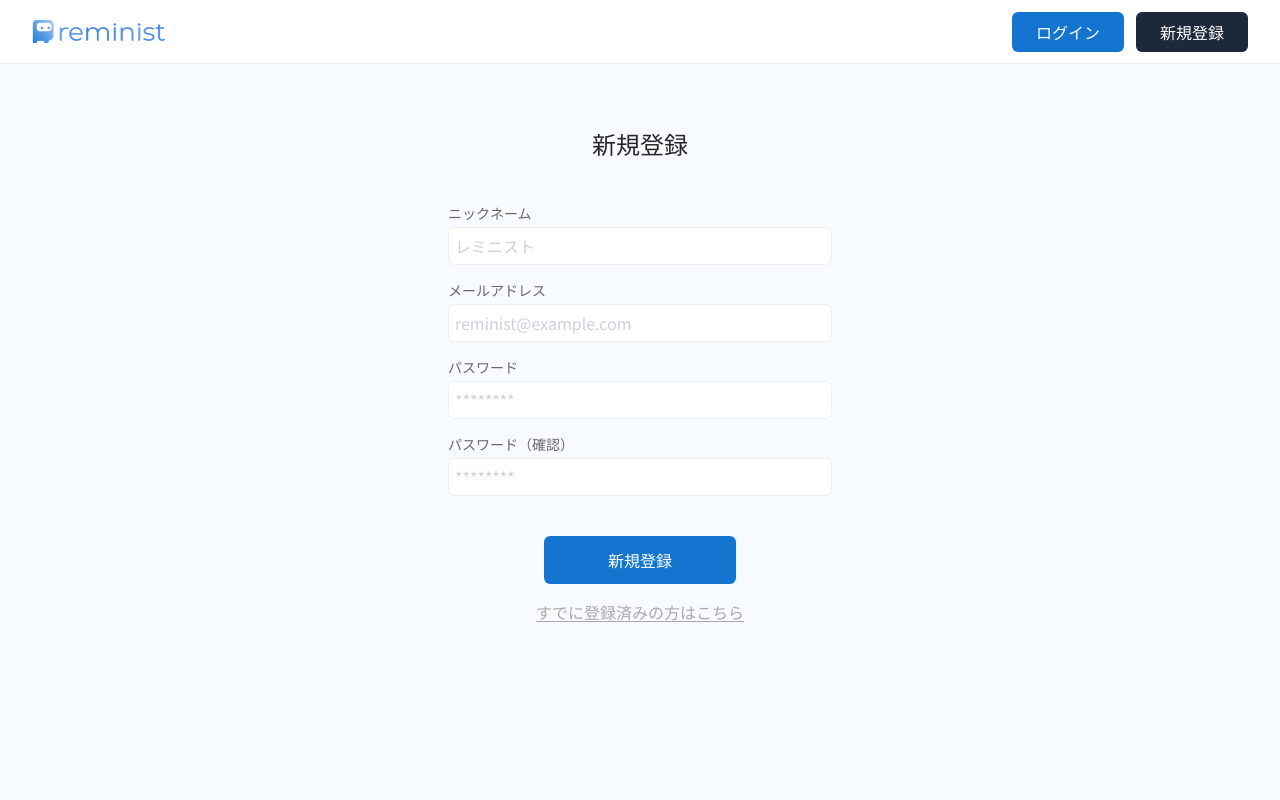
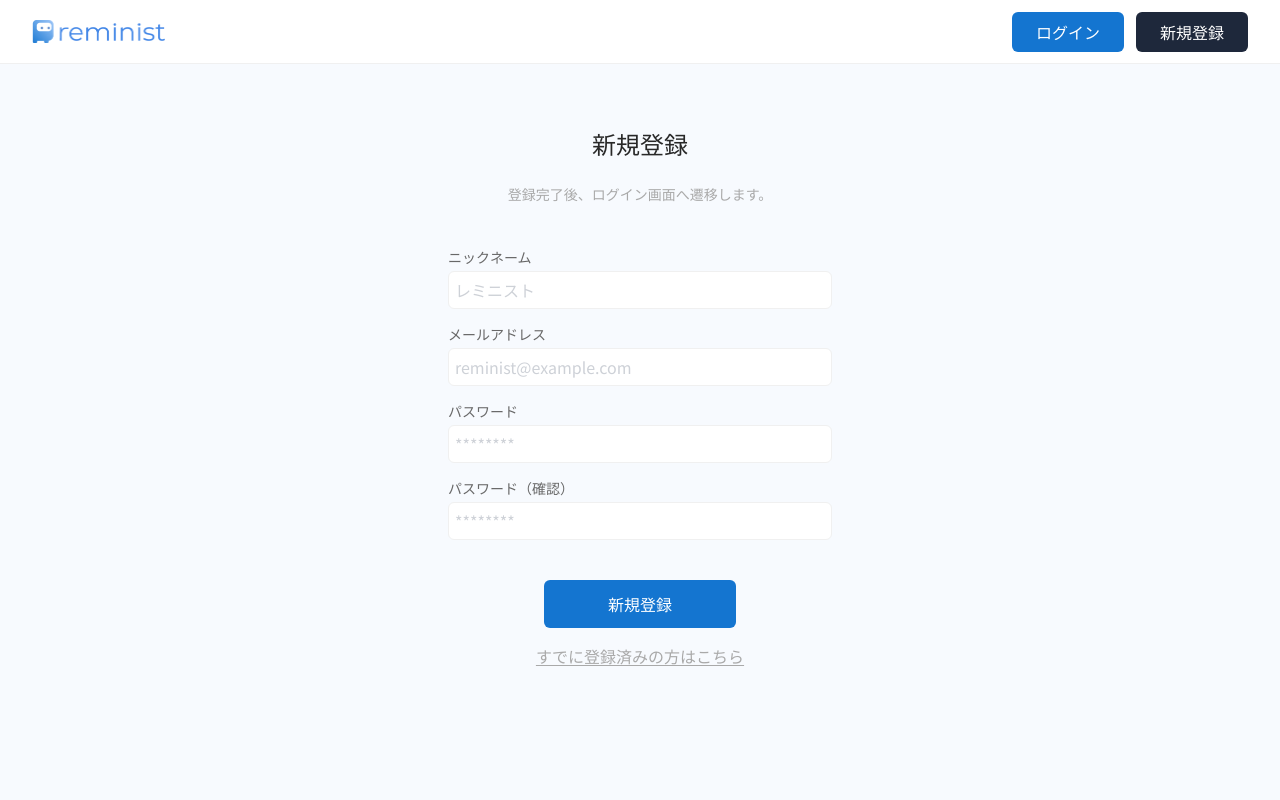
Before and after one commit to potatoman-dev/reminist-front, a Next.js app: page /signup in a window 1280 px wide. Shown: the top 800 px of the page. Built offline with nearby package versions, Linux system fonts and the light colour scheme; no server answers; what axios-case-converter would draw is missing.

Commit message:
Add signup page

```diff
--- a/src/app/(public)/signup/page.tsx
+++ b/src/app/(public)/signup/page.tsx
@@ -28,12 +28,14 @@ const SignUpPage = () => {
       if (axios.isAxiosError(e)) {
         setErrorMessage(
           e.response?.data.errors[0] ||
-            "エラーが発生しました、再度お試しください。"
+            "新規登録に失敗しました。\n入力内容を確認し、再度お試しください。"
         );
       } else if (e instanceof Error) {
         setErrorMessage(e.message);
       } else {
-        setErrorMessage("エラーが発生しました、再度お試しください。");
+        setErrorMessage(
+          "新規登録に失敗しました。\n入力内容を確認し、再度お試しください。"
+        );
       }
       setLoading(false);
     }
@@ -42,7 +44,14 @@ const SignUpPage = () => {
   return (
     <div className="px-4 pt-10 md:px-8 md:pt-16">
       <h1 className="mb-6 text-center text-xl md:text-2xl">新規登録</h1>
-      {errorMessage && <FormError errorMessage={errorMessage} />}
+      <p className="text-center text-sm text-secondary">
+        登録完了後、ログイン画面へ遷移します。
+      </p>
+      {errorMessage && (
+        <div className="mt-4 [&>*]:whitespace-pre-wrap">
+          <FormError errorMessage={errorMessage} />
+        </div>
+      )}
       <form
         className="mx-auto mt-6 flex w-96 max-w-full flex-col items-center px-3 md:mt-10 md:px-0"
         onSubmit={handleSubmit(handleSignUp)}
```
